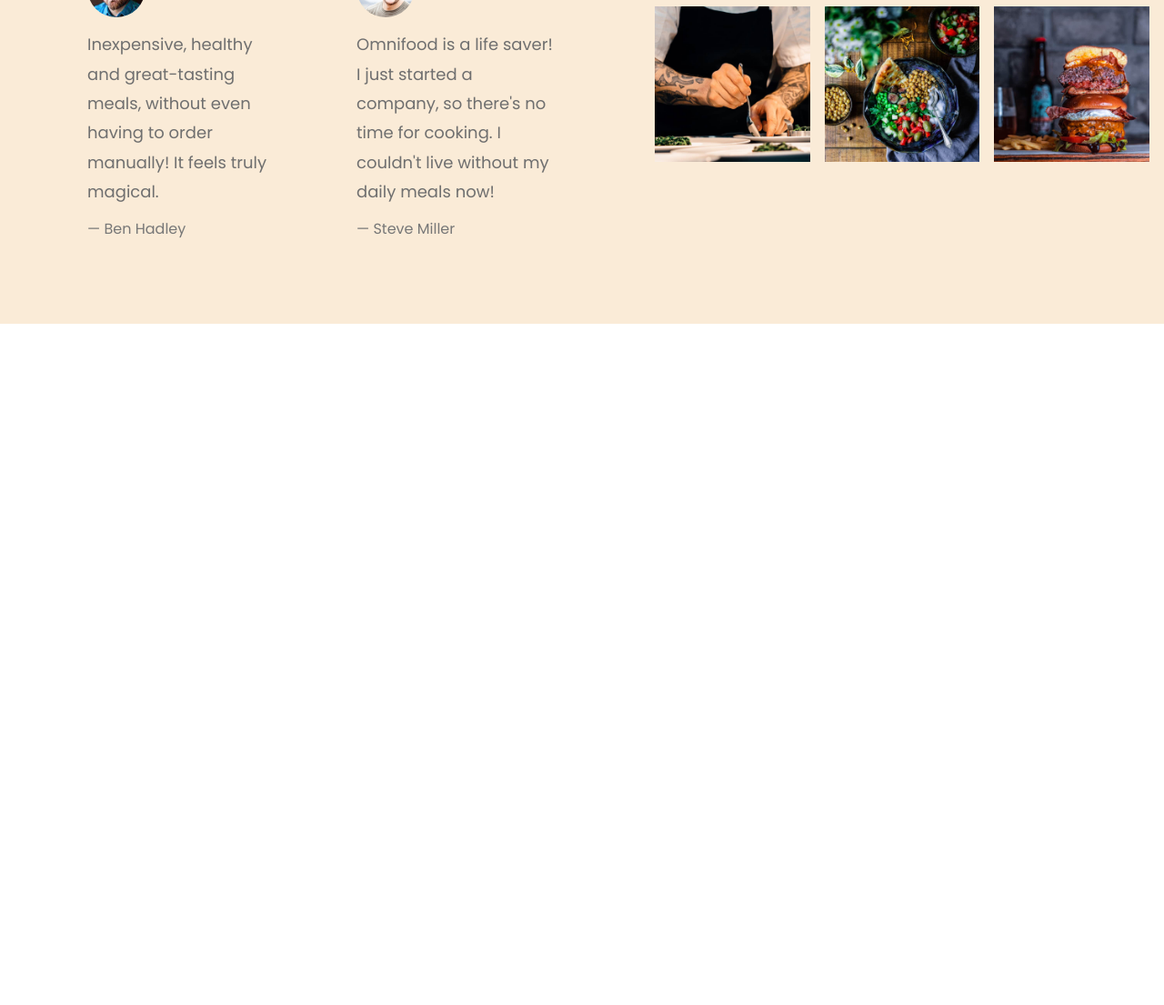
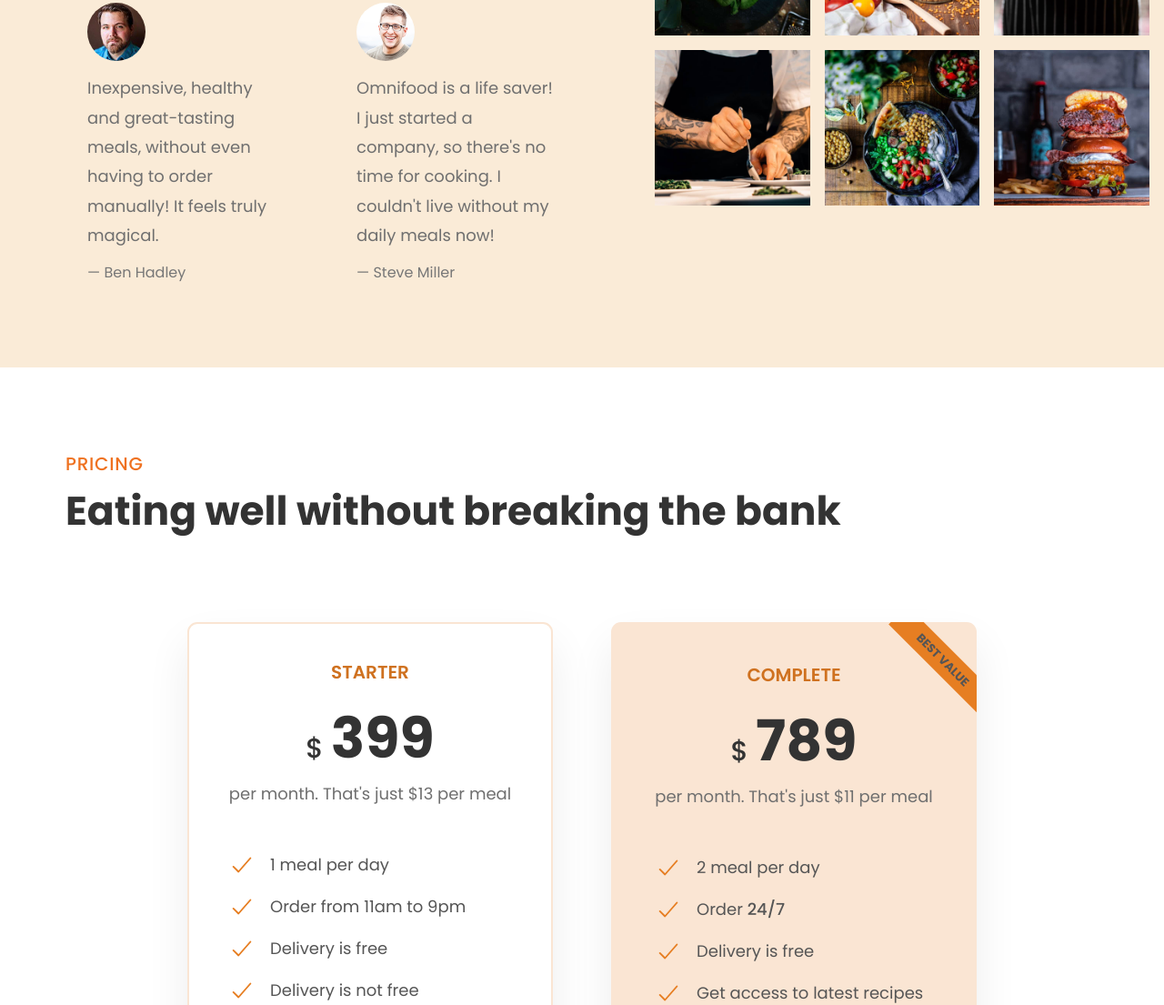
Before and after one commit to shreepadavasanth/Omnifood, a plain HTML site: page index.html in a window 1280 px wide. Shown: the part 4421-5526 px from the top of the page at 91% size. Before the commit the page ends 4777 px from the top, so only its background shows below. Drawn offline with nearby package versions, Linux system fonts and the light colour scheme.

Commit message:
Pricing complete

```diff
--- a/css/general.css
+++ b/css/general.css
@@ -76,6 +76,10 @@ strong {
   display: grid;
   column-gap: 6.4rem;
   row-gap: 9.6rem;
+}
+
+.grid:not(:last-child) {
+  margin-bottom: 9.6rem;
 }
 
 .grid--2-cols {
@@ -186,3 +190,23 @@ strong {
 .center-text {
   text-align: center;
 }
+
+.list {
+  list-style: none;
+  display: flex;
+  flex-direction: column;
+  gap: 1.6rem;
+}
+
+.list-item {
+  font-size: 1.8rem;
+  display: flex;
+  align-items: center;
+  gap: 1.6rem;
+}
+
+.list-icon {
+  width: 3rem;
+  height: 3rem;
+  color: #e67e22;
+}
--- a/css/style.css
+++ b/css/style.css
@@ -274,26 +274,6 @@
   color: #cf711f;
 }
 
-.list {
-  list-style: none;
-  display: flex;
-  flex-direction: column;
-  gap: 1.6rem;
-}
-
-.list-item {
-  font-size: 1.8rem;
-  display: flex;
-  align-items: center;
-  gap: 1.6rem;
-}
-
-.list-icon {
-  width: 3rem;
-  height: 3rem;
-  color: #e67e22;
-}
-
 /***********************************************************/
 /* TESTIMONIALS */
 /* ******************************************************** */
@@ -354,3 +334,81 @@
 .gallary-item img:hover {
   transform: scale(1.1);
 }
+
+/***********************************************************/
+/* SECTION PRICING */
+/* ******************************************************** */
+
+.section-pricing {
+  padding: 9.6rem 0;
+}
+
+.pricing-plan {
+  border-radius: 11px;
+  width: 75%;
+}
+
+.plan-header {
+  text-align: center;
+  margin-bottom: 4.8rem;
+}
+
+.plan-name {
+  color: #cf711f;
+  font-weight: 600;
+  font-size: 2rem;
+  text-transform: uppercase;
+  letter-spacing: 0.75;
+  margin-bottom: 3.2rem;
+}
+.plan-price {
+  font-size: 6.2rem;
+  font-weight: bold;
+  color: #333;
+  margin-bottom: 1.6rem;
+}
+
+.plan-price span {
+  font-size: 3rem;
+  font-weight: 500;
+  margin-right: 0.8rem;
+}
+.plan-text {
+  font-size: 1.8rem;
+  line-height: 1.6;
+  color: #6f6f6f;
+}
+
+.plan-sign-up {
+  text-align: center;
+  margin-top: 4.8rem;
+}
+
+.pricing-plan--starter {
+  justify-self: end;
+  border: 2px solid #fae5d3;
+  box-shadow: 0 2.4rem 4.8rem rgba(0, 0, 0, 0.075);
+  padding: 4.3rem;
+}
+
+.pricing-plan--complete {
+  background-color: #fae5d3;
+  box-shadow: 0 2.4rem 4.8rem rgba(0, 0, 0, 0.075);
+  padding: 4.8rem;
+  position: relative;
+  overflow: hidden;
+}
+
+.pricing-plan--complete::after {
+  content: "Best value";
+  position: absolute;
+  top: 5%;
+  right: -8%;
+
+  font-size: small;
+  text-transform: uppercase;
+  font-weight: bold;
+  transform: rotate(45deg);
+  background-color: #e67e22;
+  padding: 0.8rem 3.2rem;
+}
--- a/index.html
+++ b/index.html
@@ -315,6 +315,61 @@
         </figure>
       </div>
     </section>
+    <section class="section-pricing">
+      <div class="container ">
+        <span class="subheading">Pricing</span>
+        <h2 class="heading-secondary">Eating well without breaking the bank</h2>
+
+      </div>
+
+      <div class="container grid grid--2-cols">
+        <div class="pricing-plan pricing-plan--starter">
+          <header class="plan-header">
+            <p class="plan-name">Starter</p>
+            <p class="plan-price"><span>$</span>399</p>
+            <p class="plan-text">per month. That's just $13 per meal</p>
+          </header>
+          <ul class="list">
+            <li class="list-item"><ion-icon class="list-icon" name="checkmark-outline"></ion-icon><Span>1 meal per
+                day</Span> </li>
+            <li class="list-item"><ion-icon class="list-icon" name="checkmark-outline"></ion-icon><Span>Order from 11am
+                to 9pm</Span> </li>
+            <li class="list-item"><ion-icon class="list-icon" name="checkmark-outline"></ion-icon><Span>Delivery is
+                free</Span> </li>
+            <li class="list-item"><ion-icon class="list-icon" name="checkmark-outline"></ion-icon><Span>Delivery is
+                not free</Span> </li>
+          </ul>
+          <div class="plan-sign-up">
+
+            <a href="#" class="btn btn--full">Start eating well</a>
+          </div>
+        </div>
+
+        <div class="pricing-plan pricing-plan--complete">
+
+          <header class="plan-header">
+            <p class="plan-name">Complete</p>
+            <p class="plan-price"><span>$</span>789</p>
+            <p class="plan-text">per month. That's just $11 per meal</p>
+          </header>
+          <ul class="list">
+            <li class="list-item"><ion-icon class="list-icon" name="checkmark-outline"></ion-icon><Span>2 meal per
+                day</Span> </li>
+            <li class="list-item"><ion-icon class="list-icon" name="checkmark-outline"></ion-icon><Span>Order
+                <strong>24/7</strong></Span> </li>
+            <li class="list-item"><ion-icon class="list-icon" name="checkmark-outline"></ion-icon><Span>Delivery is
+                free</Span> </li>
+            <li class="list-item"><ion-icon class="list-icon" name="checkmark-outline"></ion-icon><Span>Get access to
+                latest recipes</Span> </li>
+          </ul>
+          <div class="plan-sign-up">
+            <a href="#" class="btn btn--full">Start eating well</a>
+          </div>
+        </div>
+
+
+      </div>
+    </section>
   </main>
 </body>
 
```
